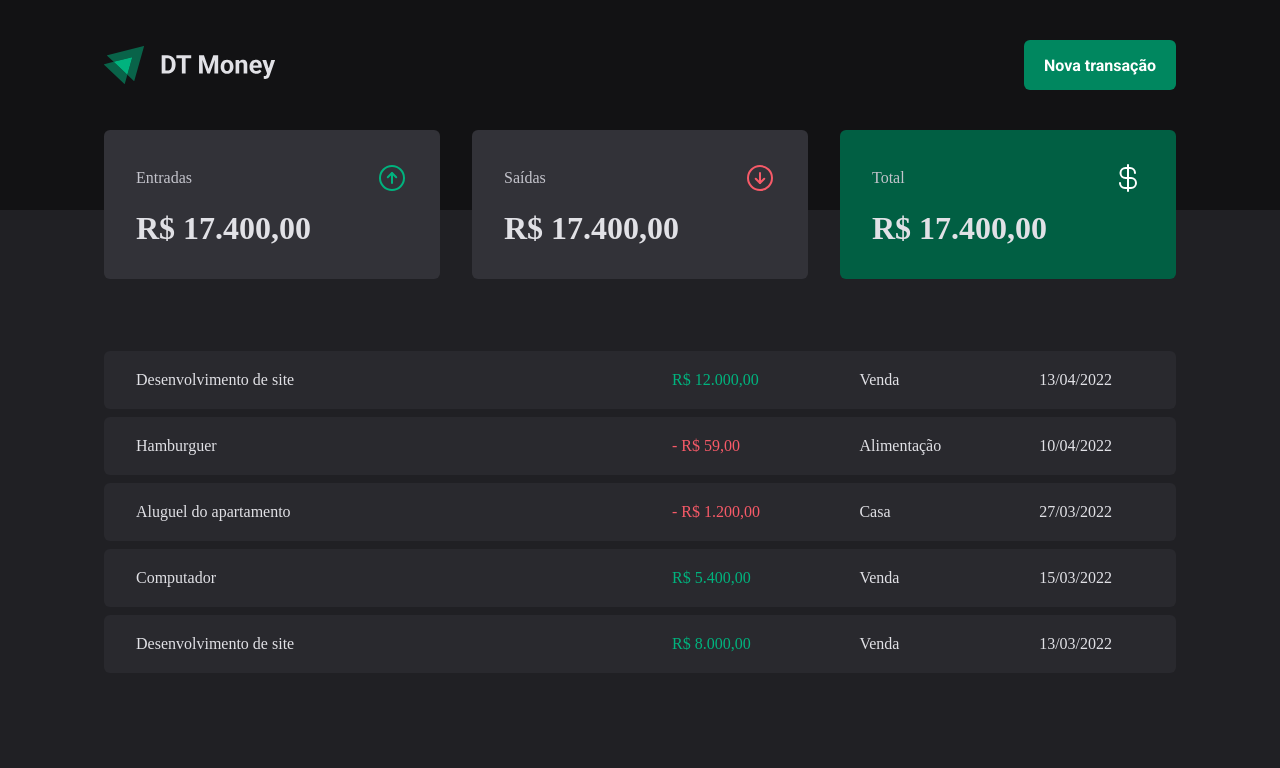
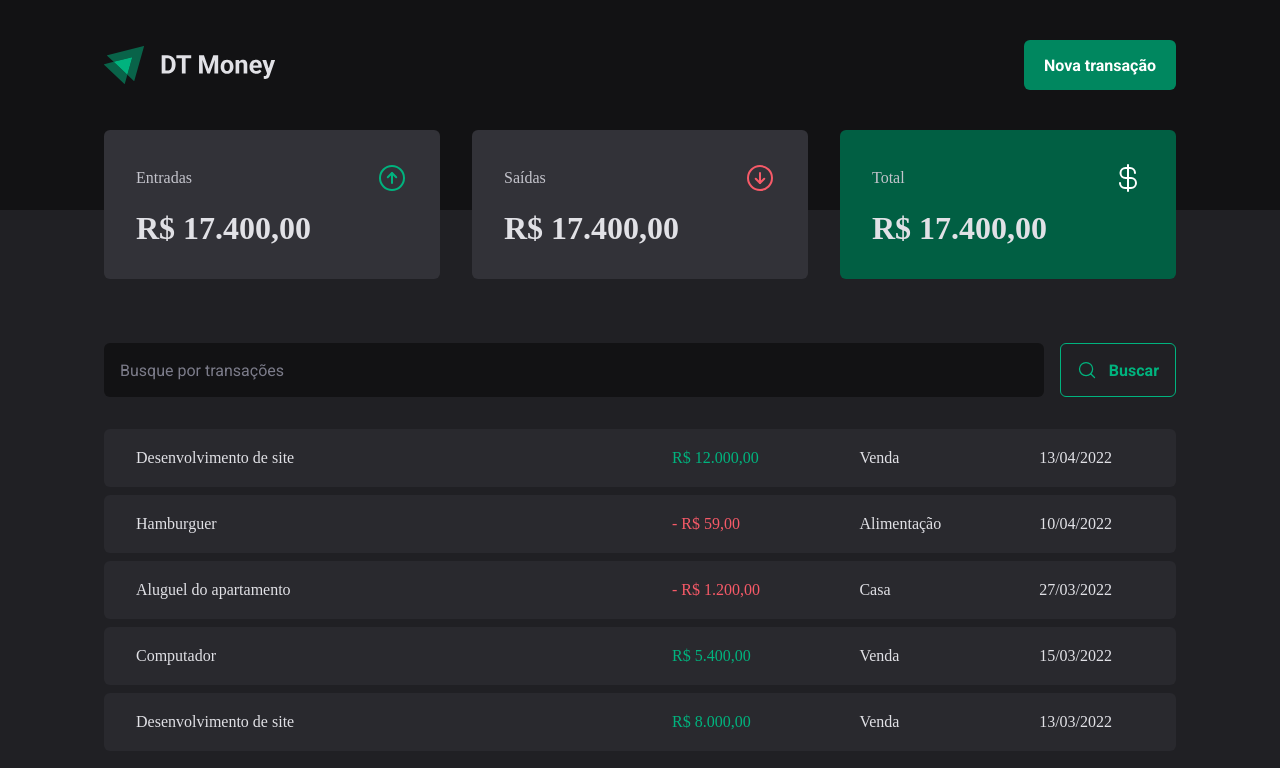
Before and after one commit to Urias01/dt-money, a React (Vite) app: page / in a window 1280 px wide. Shown: the top 768 px of the page. Built offline with nearby package versions, Linux system fonts and the light colour scheme.

Commit message:
Create Search Form component

```diff
--- /dev/null
+++ b/src/pages/Transactions/components/SearchForm/index.tsx
@@ -0,0 +1,14 @@
+import { MagnifyingGlass } from "phosphor-react";
+import { SearchFormContainer } from "./styles";
+
+export function SearchForm() {
+  return (
+    <SearchFormContainer>
+      <input type="text" placeholder="Busque por transações" />
+      <button type="submit">
+        <MagnifyingGlass size={20}/>
+        Buscar
+      </button>
+    </SearchFormContainer>
+  )
+}
--- /dev/null
+++ b/src/pages/Transactions/components/SearchForm/styles.ts
@@ -0,0 +1,40 @@
+import styled from "styled-components";
+
+export const SearchFormContainer = styled.form`
+  display: flex;
+  gap: 1rem;
+
+  input {
+    flex: 1;
+    border-radius: 6px;
+    border: 0;
+    background-color: ${props => props.theme['gray-900']};
+    color: ${props => props.theme['gray-300']};
+    padding: 1rem;
+
+    &::placeholder {
+      color: ${props => props.theme['gray-500']};
+    }
+  }
+
+  button {
+    display: flex;
+    align-items: center;
+    gap: 0.75rem;
+
+    border: 0;
+    padding: 1rem;
+    background: transparent;
+    border: 1px solid ${props => props.theme['green-300']};
+    color: ${props => props.theme['green-300']};
+    font-weight: bold;
+    border-radius: 6px;
+
+    &:hover {
+      background-color: ${props => props.theme['green-500']};
+      border: ${props => props.theme['green-500']};
+      color: ${props => props.theme.white};
+      transition: background-color 0.2s, color 0.2s, border-color 0.2s;
+    }
+  }
+`
--- a/src/pages/Transactions/index.tsx
+++ b/src/pages/Transactions/index.tsx
@@ -1,5 +1,6 @@
 import { Header } from "../../components/Header";
 import { Summary } from "../../components/Sumarry";
+import { SearchForm } from "./components/SearchForm";
 import { PriceHighlight, TransactionsContainer, TransactionsTable } from "./styles";
 
 export function Transactions() {
@@ -9,6 +10,8 @@
       <Summary />
 
       <TransactionsContainer>
+        <SearchForm />
+
         <TransactionsTable>
           <tbody>
             <tr>
--- a/src/pages/Transactions/styles.ts
+++ b/src/pages/Transactions/styles.ts
@@ -11,7 +11,7 @@
   width: 100%;
   border-collapse: separate;
   border-spacing: 0 0.5rem;
-  // margin-top: 1.5rem;
+  margin-top: 1.5rem;
 
   td {
     padding: 1.25rem 2rem;
```
